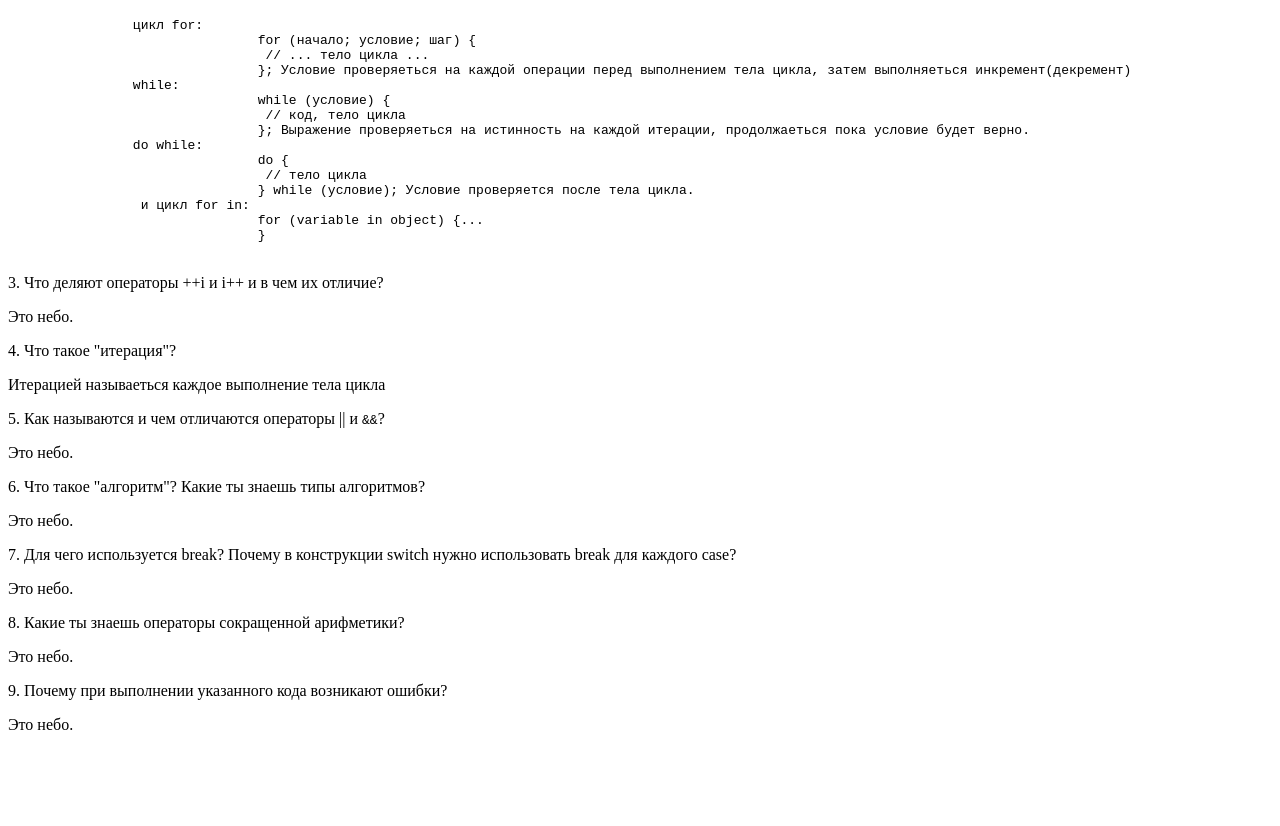
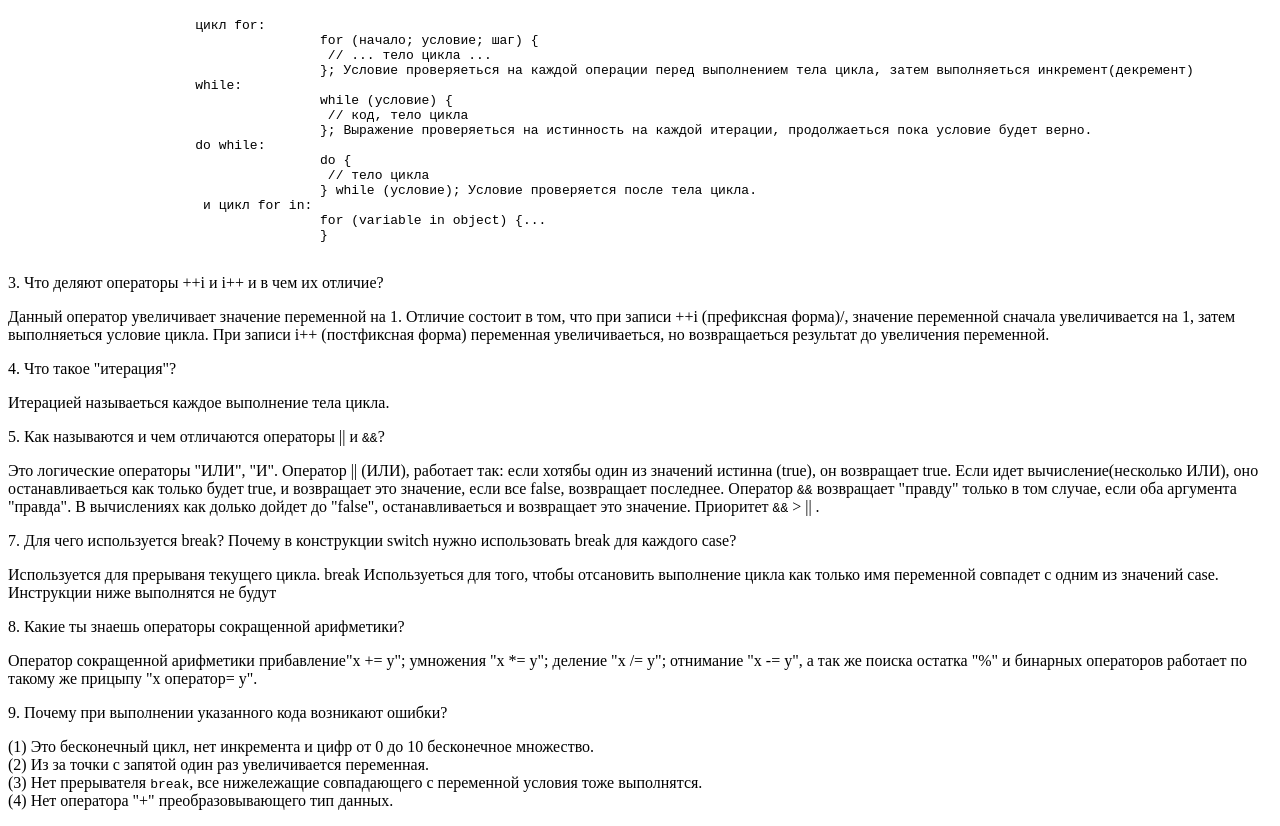
Before and after one commit to Akbalstalker/pasha-e1-006, a website: page app/pages/answers.html in a window 1280 px wide. Shown: the part 1565-2391 px from the top of the page. Before the commit the page ends 2315 px from the top, so only its background shows below. Drawn offline with Linux system fonts and the light colour scheme.

Commit message:
осталось совсем чуть-чуть

```diff
--- a/app/pages/answers.html
+++ b/app/pages/answers.html
@@ -108,30 +108,31 @@
 </div>
 <div class="pair loops">
 	<p class="question">3. Что деляют операторы ++i и i++ и в чем их отличие?</p>
-	<p class="answer">Это небо.</p>
+	<p class="answer">Данный оператор увеличивает значение переменной на 1. Отличие состоит в том, что при записи ++i (префиксная форма)/, значение переменной сначала увеличивается на 1, затем выполняеться условие цикла. При записи i++ (постфиксная форма) переменная увеличиваеться, но возвращаеться результат до увеличения переменной. </p>
 </div>
 <div class="pair loops">
 	<p class="question">4. Что такое "итерация"?</p>
-	<p class="answer">Итерацией называеться каждое выполнение тела цикла</p>
+	<p class="answer">Итерацией называеться каждое выполнение тела цикла.</p>
 </div>
 <div class="pair loops">
 	<p class="question">5. Как называются и чем отличаются операторы || и <code>&amp;&amp;</code>?</p>
-	<p class="answer">Это небо.</p>
-</div>
-<div class="pair loops">
-	<p class="question">6. Что такое "алгоритм"? Какие ты знаешь типы алгоритмов?</p>
-	<p class="answer">Это небо.</p>
+	<p class="answer">Это логические операторы "ИЛИ", "И". Оператор || (ИЛИ), работает так: если хотябы один из значений истинна (true), он возвращает true. Если идет вычисление(несколько ИЛИ), оно останавливаеться как только будет true, и возвращает это значение, если все false, возвращает последнее. Оператор <code>&amp;&amp;</code> возвращает "правду" только в том случае, если оба аргумента "правда". В вычислениях как долько дойдет до "false", останавливаеться и возвращает это значение. Приоритет <code>&amp;&amp;</code> > || .</p>
 </div>
 <div class="pair loops">
 	<p class="question">7. Для чего используется break? Почему в конструкции switch нужно использовать break для каждого case?
 	</p>
-	<p class="answer">Это небо.</p>
+	<p class="answer">Используется для прерываня текущего цикла. break Используеться для того, чтобы отсановить выполнение цикла как только имя переменной совпадет с одним из значений case. Инструкции ниже выполнятся не будут</p>
 </div><div class="pair loops">
 	<p class="question">8. Какие ты знаешь операторы сокращенной арифметики?</p>
-	<p class="answer">Это небо.</p>
+	<p class="answer">Оператор сокращенной арифметики прибавление"x += y"; умножения "х *= у"; деление "х /= у"; отнимание "х -= у", а так же поиска остатка "%" и бинарных операторов работает по такому же прицыпу "х оператор= у".</p>
 </div>
 <div class="pair loops">
 	<p class="question">9. Почему при выполнении указанного кода возникают ошибки?</p>
-	<p class="answer">Это небо.</p>
+	<p class="answer">
+		(1) Это бесконечный цикл, нет инкремента и цифр от 0 до 10 бесконечное множество. <br>
+		(2) Из за точки с запятой один раз увеличивается переменная.<br>
+		(3) Нет прерывателя <code>break</code>, все нижележащие совпадающего с переменной условия тоже выполнятся.<br>
+		(4) Нет оператора "+" преобразовывающего тип данных.<br>
+	</p>
 </body>
 </html>
```
Also changed, not shown: app/pages/loops.js (+22 -2 lines). Lines whose indentation alone changed are shown as unchanged.
